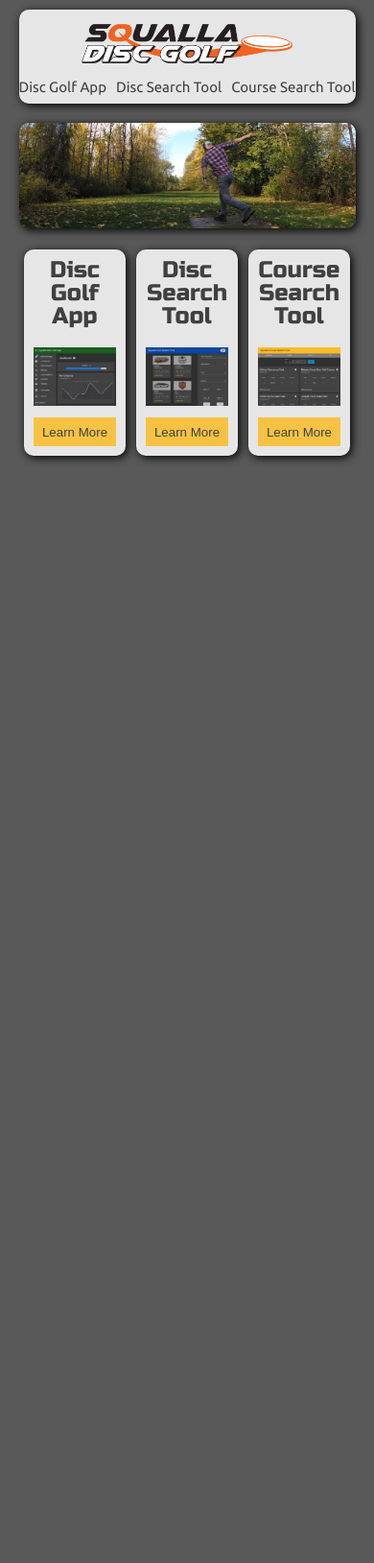
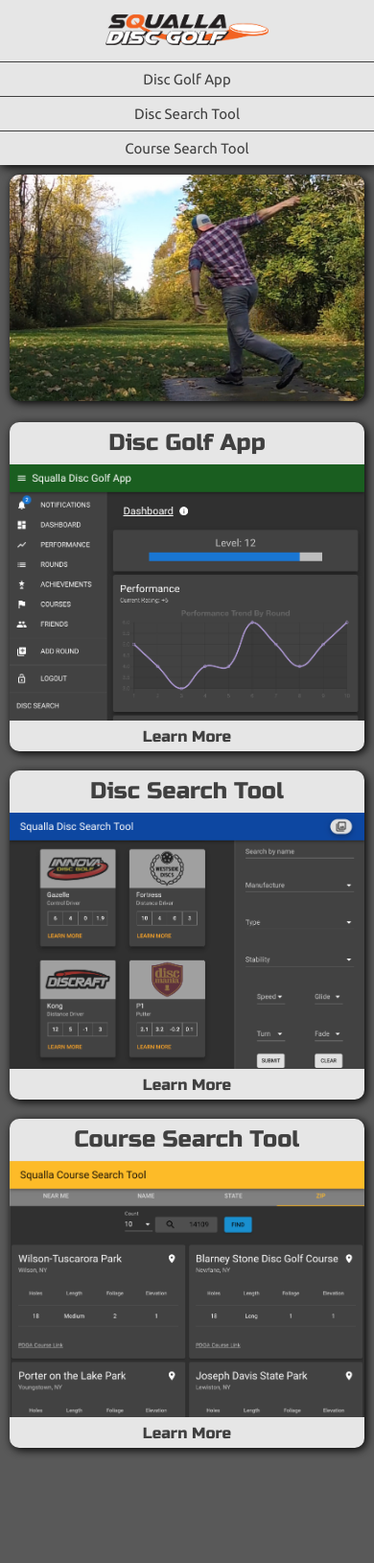
Before and after one commit to mjmangus16/squalla-landing2, a PHP site: page / in a window 390 px wide. Shown: the top 1629 px of the page at 96% size. Before the commit the page ends 482 px from the top, so only its background shows below. Run offline with PHP 8.4, Linux system fonts and the light colour scheme.

Commit message:
added some media queries for better mobile design

```diff
--- a/css/index.css
+++ b/css/index.css
@@ -141,8 +141,10 @@
 h2,
 h3,
 h4,
-h5 {
+h5,
+h6 {
   font-family: "Russo One", sans-serif;
+  color: #404040;
 }
 h1 {
   font-size: 3.6rem;
@@ -158,6 +160,9 @@
 }
 h5 {
   font-size: 2rem;
+}
+h6 {
+  font-size: 1.6rem;
 }
 p {
   font-size: 1.6rem;
@@ -177,23 +182,53 @@
   border-radius: 1rem;
   margin: 10px auto;
 }
+@media (max-width: 500px) {
+  .nav-container {
+    width: 100%;
+    margin: 0px;
+    border-radius: 0;
+  }
+}
 .nav-container img {
   width: 250px;
   padding: 15px;
+}
+@media (max-width: 500px) {
+  .nav-container img {
+    width: 200px;
+  }
 }
 .nav-container nav {
   display: flex;
   justify-content: space-between;
   flex-direction: row;
   align-items: center;
+  flex-wrap: nowrap;
   max-width: 500px;
   margin: auto;
   font-size: 1.5rem;
   padding-bottom: 10px;
 }
+@media (max-width: 500px) {
+  .nav-container nav {
+    display: flex;
+    justify-content: space-around;
+    flex-direction: column;
+    align-items: center;
+    flex-wrap: nowrap;
+    padding-bottom: 0px;
+  }
+}
 .nav-container nav a {
   text-decoration: none;
   color: #404040;
+}
+@media (max-width: 500px) {
+  .nav-container nav a {
+    padding: 10px 0px;
+    border-top: 1px solid #404040;
+    width: 100%;
+  }
 }
 .home {
   height: 2000px;
@@ -201,6 +236,11 @@
   max-width: 1150px;
   margin: auto;
   text-align: center;
+}
+@media (max-width: 500px) {
+  .home {
+    width: 95%;
+  }
 }
 .home .top-image {
   width: 100%;
@@ -210,33 +250,46 @@
   border-radius: 1rem;
   margin: 10px auto;
 }
+@media (max-width: 500px) {
+  .home .top-image1 {
+    display: none;
+  }
+}
+.home .top-image2 {
+  display: none;
+}
+@media (max-width: 500px) {
+  .home .top-image2 {
+    display: inline;
+  }
+}
 .home .section1 {
   display: flex;
   justify-content: space-between;
   flex-direction: row;
   align-items: center;
+  flex-wrap: wrap;
 }
-.home .section1 div {
+.home .section1 > div {
   width: 30%;
+  min-width: 275px;
   height: auto;
   background-color: #e6e6e6;
   box-shadow: 2px 2px 10px;
   border-radius: 1rem;
   margin: 10px auto;
 }
-.home .section1 div h4 {
+@media (max-width: 500px) {
+  .home .section1 > div {
+    width: 100%;
+  }
+}
+.home .section1 > div h4 {
   padding: 10px;
-  color: #404040;
 }
-.home .section1 div img {
+.home .section1 > div img {
   width: 100%;
-  padding: 1rem;
 }
-.home .section1 div button {
-  width: calc(100% - 2rem);
-  padding: 0.75rem 0;
-  margin-bottom: 1rem;
-  border: none;
-  color: #404040;
-  background-color: #f7c244;
+.home .section1 > div .learn-more-container {
+  padding: 7px 0px;
 }
--- a/index.html
+++ b/index.html
@@ -29,22 +29,29 @@
     </div>
 
     <div class="container home">
-      <img src="./img/Discing-25.jpg" class="top-image" />
+      <img src="./img/Discing-25.jpg" class="top-image top-image1" />
+      <img src="./img/Discing-25_.png" class="top-image top-image2" />
       <section class="section1">
         <div class="section1-1">
           <h4>Disc Golf App</h4>
           <img src="./img/app-dashboard.png" />
-          <button>Learn More</button>
+          <div class="learn-more-container">
+            <h6>Learn More</h6>
+          </div>
         </div>
         <div class="section1-2">
           <h4>Disc Search Tool</h4>
           <img src="./img/disc-search.png" />
-          <button>Learn More</button>
+          <div class="learn-more-container">
+            <h6>Learn More</h6>
+          </div>
         </div>
         <div class="section1-3">
           <h4>Course Search Tool</h4>
           <img src="./img/course-search.png" />
-          <button>Learn More</button>
+          <div class="learn-more-container">
+            <h6>Learn More</h6>
+          </div>
         </div>
       </section>
     </div>
--- a/less/global.less
+++ b/less/global.less
@@ -17,8 +17,10 @@
 h2,
 h3,
 h4,
-h5 {
+h5,
+h6 {
   font-family: "Russo One", sans-serif;
+  color: @font-color;
 }
 
 h1 {
@@ -41,6 +43,10 @@
   font-size: 2rem;
 }
 
+h6 {
+  font-size: 1.6rem;
+}
+
 p {
   font-size: 1.6rem;
   line-height: 1.4;
--- a/less/home-page.less
+++ b/less/home-page.less
@@ -4,37 +4,53 @@
   height: 2000px;
   .width(90%, 1150px);
   text-align: center;
+
+  @media @phone {
+    width: 95%;
+  }
+
   .top-image {
     .width(100%, 800px);
     .shadowRadius();
   }
 
+  .top-image1 {
+    @media @phone {
+      display: none;
+    }
+  }
+
+  .top-image2 {
+    display: none;
+    @media @phone {
+      display: inline;
+    }
+  }
+
   .section1 {
-    .flexProperties(space-between, row);
+    .flexProperties(space-between, row, wrap);
 
-    div {
+    > div {
       width: 30%;
+      min-width: 275px;
       height: auto;
       background-color: @nav-bg-color;
       .shadowRadius();
 
+      @media @phone {
+        width: 100%;
+      }
+
       h4 {
         padding: 10px;
-        color: @font-color;
       }
 
       img {
         width: 100%;
-        padding: 1rem;
       }
 
-      button {
-        width: calc(100% - 2rem);
-        padding: 0.75rem 0;
-        margin-bottom: 1rem;
-        border: none;
-        color: @font-color;
-        background-color: #f7c244;
+      .learn-more-container {
+        padding: 7px 0px;
       }
     }
   }
--- a/less/mixins.less
+++ b/less/mixins.less
@@ -6,11 +6,12 @@
   margin: auto;
 }
 
-.flexProperties(@justify, @direction) {
+.flexProperties(@justify, @direction, @wrap) {
   display: flex;
   justify-content: @justify;
   flex-direction: @direction;
   align-items: center;
+  flex-wrap: @wrap;
 }
 
 .shadowRadius() {
--- a/less/navigation.less
+++ b/less/navigation.less
@@ -6,21 +6,42 @@
   background-color: @nav-bg-color;
   .shadowRadius();
 
+  @media @phone {
+    width: 100%;
+    margin: 0px;
+    border-radius: 0;
+  }
+
   img {
     width: 250px;
     padding: 15px;
+
+    @media @phone {
+      width: 200px;
+    }
   }
 
   nav {
-    .flexProperties(space-between, row);
+    .flexProperties(space-between, row, nowrap);
     max-width: 500px;
     margin: auto;
     font-size: 1.5rem;
     padding-bottom: 10px;
 
+    @media @phone {
+      .flexProperties(space-around, column, nowrap);
+      padding-bottom: 0px;
+    }
+
     a {
       text-decoration: none;
       color: @font-color;
+
+      @media @phone {
+        padding: 10px 0px;
+        border-top: 1px solid @font-color;
+        width: 100%;
+      }
     }
   }
 }
--- a/less/variables.less
+++ b/less/variables.less
@@ -3,4 +3,5 @@
 @nav-bg-color: #e6e6e6;
 @font-color: #404040;
 @bg-color: #595959;
-@button-font-color: white;
+
+@phone: ~"(max-width: 500px)";
```
Also changed, not shown: img/Discing-25_.png (added).
